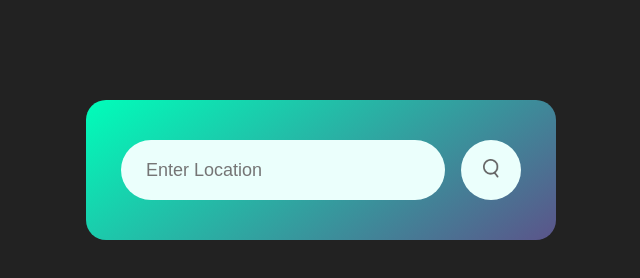
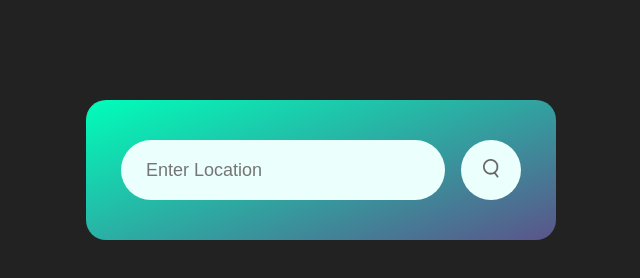
Before and after one commit to Jona543/Weather-App, a plain HTML site: page index.html in a window 1280 px wide. Shown: the whole page, without its empty margins (319-959 px from the left). Drawn offline with Linux system fonts and the light colour scheme.

Commit message:
final styling change

```diff
--- a/style.css
+++ b/style.css
@@ -10,7 +10,7 @@ body{
 .card{
     width: 90%;
     max-width: 470px;
-    background: linear-gradient(145deg, #00feba, #5b548a);
+    background: linear-gradient(160deg, #00feba, #5b548a);
     color: #fff;
     margin: 100px auto 0;
     border-radius: 20px;
```
